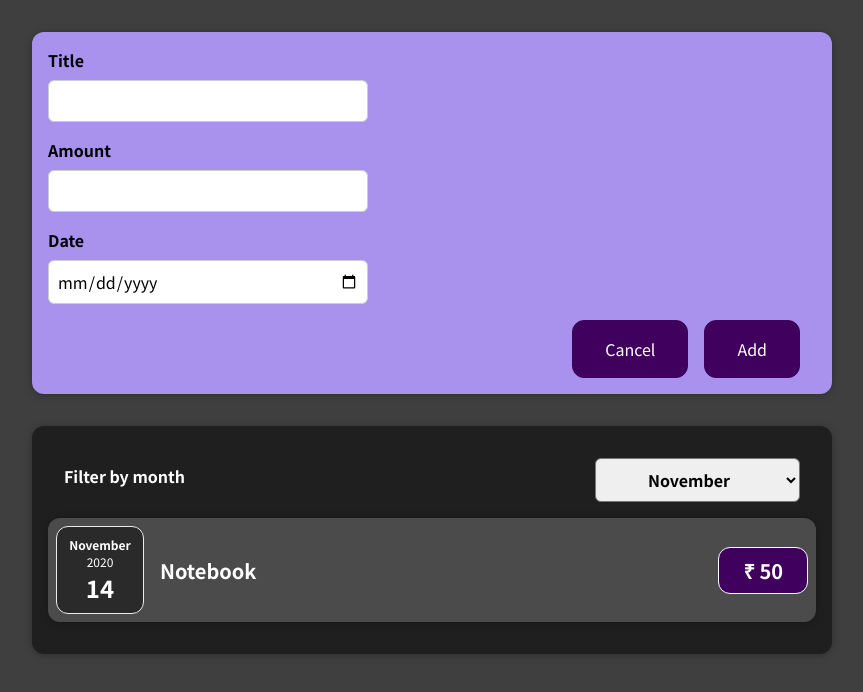
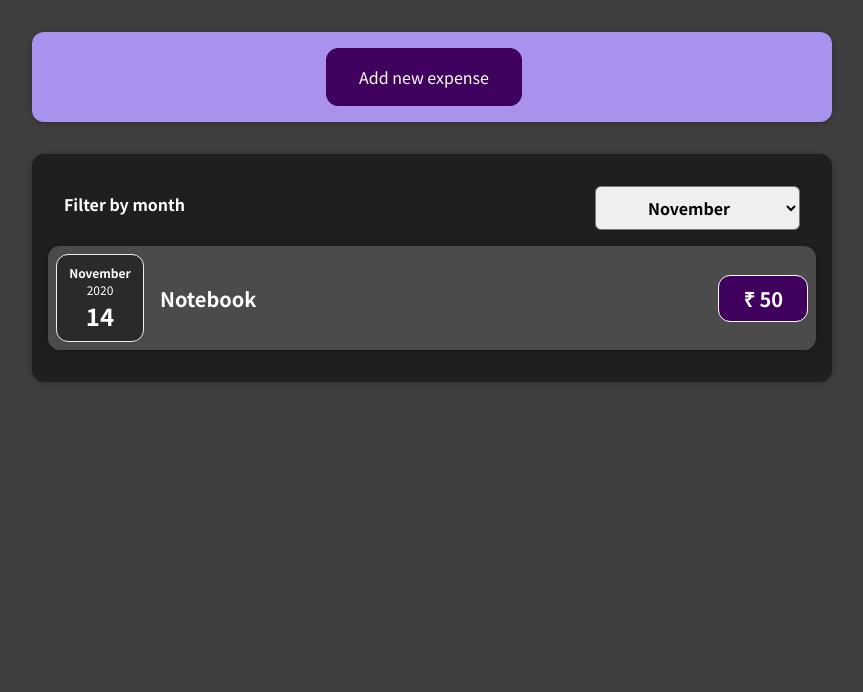
Before and after one commit to niitish/expense-tracker, a React (Create React App) app: page / in a window 1280 px wide. Shown: the top 692 px of the page, without its empty margins (208-1071 px from the left). Built offline with nearby package versions, Linux system fonts and the light colour scheme.

Commit message:
add form open button

```diff
--- a/src/components/NewExpense.js
+++ b/src/components/NewExpense.js
@@ -1,16 +1,38 @@
 import "./NewExpense.css";
 import ExpenseForm from "./ExpenseForm";
+import { useState } from "react";
 
 const NewExpense = (props) => {
+  const [isEditing, setIsEditing] = useState(false);
+
+  const startEditingHandler = () => {
+    setIsEditing(true);
+  };
+
+  const stopEditingHandler = () => {
+    setIsEditing(false);
+  };
+
   const expenseDataHandler = (enteredData) => {
     const expenseData = {
       ...enteredData,
     };
+
     props.onExpenseAdd(expenseData);
+    setIsEditing(false);
   };
+
   return (
     <div className="new-expense">
-      <ExpenseForm onSave={expenseDataHandler} />
+      {!isEditing && (
+        <button onClick={startEditingHandler}>Add new expense</button>
+      )}
+      {isEditing && (
+        <ExpenseForm
+          onSave={expenseDataHandler}
+          onCancel={stopEditingHandler}
+        />
+      )}
     </div>
   );
 };
```
